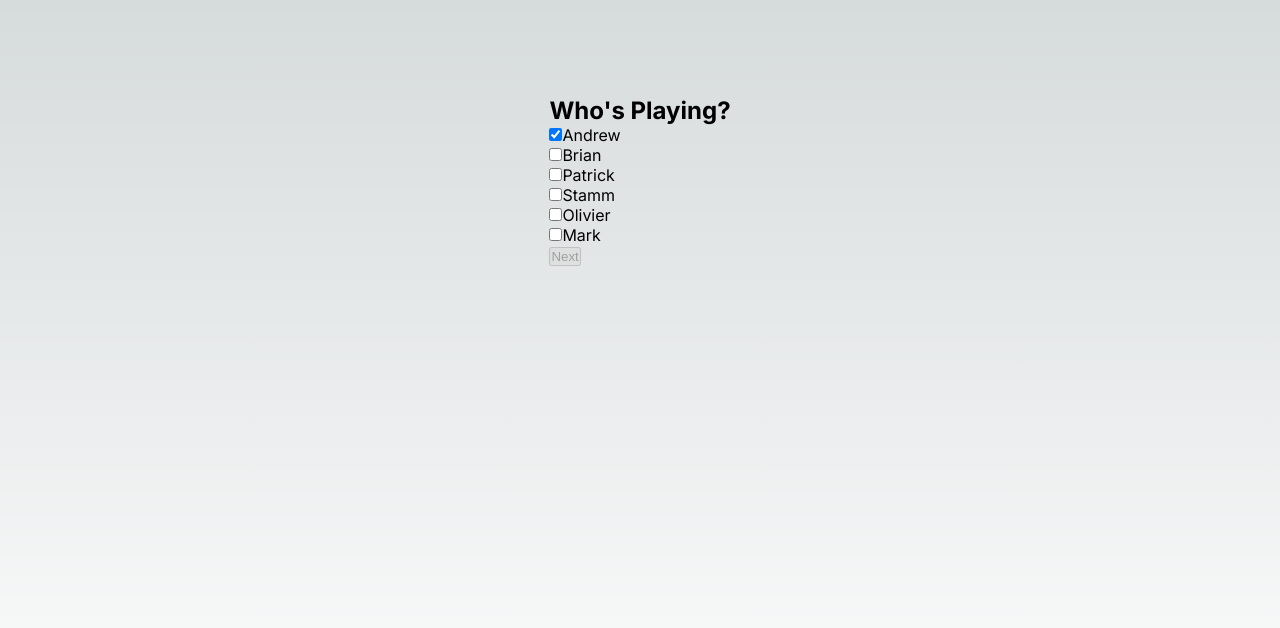
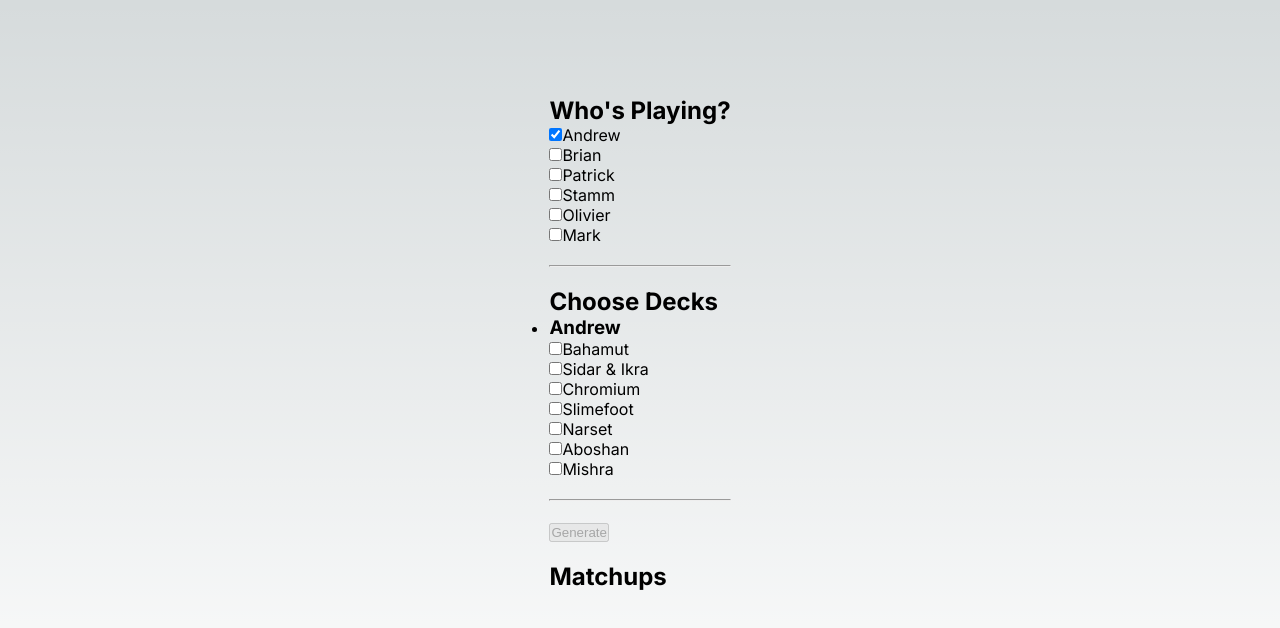
Before and after one commit to a-bort/commander-matchup-react, a Next.js app: page / in a window 1280 px wide. Both pictures are taken after a click on the checkbox 555 px from the left and 134 px from the top of the page. Shown: the top 628 px of the page. Built offline with nearby package versions, Linux system fonts and the light colour scheme.

Commit message:
Ported the basic combinator to state and next. super sloppy

```diff
--- a/src/app/page.tsx
+++ b/src/app/page.tsx
@@ -24,6 +24,119 @@ interface PlayerIndexedDeckList {
 	[key: string]: Array<Deck>;
 }
 
+//CLASSES
+
+class Matchup {
+	matchupDecks: Array<Deck> = [];
+	matchupName: string = "";
+	colorCoverage: string = "";
+	powerVariance: number = 0;
+	strategyOverlap: number = 0;
+
+	constructor(decks: Array<Deck>) {
+		this.matchupDecks = decks;
+		this.generateMatchupName();
+		this.generateColorCoverage();
+		this.generatePowerVariance();
+		this.generateStrategyOverlap();
+	}
+
+	generateMatchupName() {
+		if(this.matchupDecks.length == 0){return;}
+		var name = this.matchupDecks[0].commander;
+		for(var i = 1; i < this.matchupDecks.length; i++){
+			name = `${name} vs. ${this.matchupDecks[i].commander}`;
+		}
+		this.matchupName = name;
+	}
+
+	generateColorCoverage() {
+		let w: boolean = false;
+		let u: boolean = false;
+		let b: boolean = false;
+		let r: boolean = false;
+		let g: boolean = false;
+		for(var i = 0; i < this.matchupDecks.length; i++){
+			w = w || this.matchupDecks[i].w;
+			u = u || this.matchupDecks[i].u;
+			b = b || this.matchupDecks[i].b;
+			r = r || this.matchupDecks[i].r;
+			g = g || this.matchupDecks[i].g;
+		}
+		this.colorCoverage = (w ? "W" : "").concat(u ? "U" : "", b ? "B" : "", r ? "R" : "", g ? "G" : "");
+	}
+
+	generatePowerVariance() {
+		let powers: Array<number> = [];
+		for(var i = 0; i < this.matchupDecks.length; i++){
+			powers.push(this.matchupDecks[i].power);
+		}
+		this.powerVariance = calculateSD(calculateVariance(powers));
+	}
+
+	generateStrategyOverlap() {
+		let overlap: number = 0;
+		for(var i = 0; i < this.matchupDecks.length - 1; i++){
+			for(var j = i+1; j < this.matchupDecks.length; j++){
+				overlap += commonArrayElements(this.matchupDecks[i].strategy, this.matchupDecks[j].strategy);
+			}
+		}
+		this.strategyOverlap = overlap;
+	}
+}
+
+/********************
+*
+* UTILITY FUNCTIONS
+*
+***********************/
+
+const cartesian = (set_a: Array<Array<Deck>>, set_b: Array<Deck>): Array<Array<Deck>> => {
+	let result: Array<Array<Deck>> = [];
+	for(var i=0; i<set_a.length; i++){
+		for(var j=0; j<set_b.length; j++){
+			let temp: Array<Deck> = set_a[i].concat(set_b[j]);
+			result.push(temp);
+		}
+	}
+	return result;
+}
+
+const calculateMean = (values: number[]): number => {
+  const mean = (values.reduce((sum, current) => sum + current)) / values.length;
+  return mean;
+}
+
+// Calculate variance
+const calculateVariance = (values: number[]): number => {
+  const average = calculateMean(values);
+  const squareDiffs = values.map((value: number): number => {
+	const diff = value - average;
+	return diff * diff;
+  })
+
+  const variance = calculateMean(squareDiffs);
+  return variance;
+}
+
+// Calculate stand deviation
+const calculateSD = (variance: number): number => {
+  return  Math.sqrt(variance);
+}
+
+const commonArrayElements = (arr_1: Array<string>, arr_2: Array<string>): number => {
+	let count = 0;
+	for(var i = 0; i < arr_1.length; i++){
+		for(var j = 0; j < arr_2.length; j++){
+			if(arr_1[i] == arr_2[j]){
+				count++;
+			}
+		}
+	}
+	return count;
+}
+
+
 //BASE COMPONENT
 
 export default function Home() {
@@ -38,12 +151,15 @@ export default function Home() {
 
 function MatchupGenerator() {
 
-	const [step, setStep] = useState(0);
-	const [selectedPlayers, setSelectedPlayers] = useState([]);
-	const [selectedDecks, setSelectedDecks] = useState([]);
+	// ************ STATE ******************
+	const [step, setStep] = useState(0); //DEFUNCT?
+	const [selectedPlayerDeckLists, setSelectedPlayerDeckLists] = useState({}); //key: playerName | value: chosenDecks
+	const [submitEnabled, setSubmitEnabled] = useState(false);
+	const [matchups, setMatchups] = useState([]); //List of Matchup objects
 
-	const maxStep = 1;
+	const maxStep = 2;
 
+	// ************ REPLACE WITH DATABASE
 	let decka1: Deck = {player: "Andrew", commander: "Bahamut", w:true, u: false, b: false, r: false, g: false, strategy:["Initiative", "Tokens", "Superfriends"], power: 5};
 	let decka2: Deck = {player: "Andrew", commander: "Sidar & Ikra", w:true, u: false, b: true, r: false, g: true, strategy:["Lifegain"], power: 7};
 	let decka3: Deck = {player: "Andrew", commander: "Chromium", w:true, u: true, b: true, r: false, g: false, strategy:["Control", "Self Discard"], power: 5};
@@ -106,25 +222,52 @@ function MatchupGenerator() {
 		deckm2
 	];
 
+	// **************** DATA MANIPULATION
+
+	let deckListByPlayer: PlayerIndexedDeckList = {};
+
+	for(var i = 0; i < fullDeckList.length; i++){
+		var deck = fullDeckList[i];
+		if(!deckListByPlayer[deck.player]){
+			deckListByPlayer[deck.player] = new Array<Deck>();
+		}
+		deckListByPlayer[deck.player].push(deck);
+	}
+
 	let playerPool = [...new Set(fullDeckList.map(deck => deck.player))];
-	//console.log(playerPool);
 
 	const handlePlayerSelect = (event) => {
-		var updatedPlayerList = [...selectedPlayers];
+		var updatedSelectedPlayerDeckLists = {...selectedPlayerDeckLists};
 		if(event.target.checked){
-			updatedPlayerList = [...selectedPlayers, event.target.value];
+			updatedSelectedPlayerDeckLists[event.target.value] = deckListByPlayer[event.target.value];
 		} else {
-			updatedPlayerList.splice(updatedPlayerList.indexOf(event.target.value), 1);
+			delete updatedSelectedPlayerDeckLists[event.target.value];
 		}
-		setSelectedPlayers(updatedPlayerList);
+		setSelectedPlayerDeckLists(updatedSelectedPlayerDeckLists);
 	};
+
+	const handleDeckSelect = (event) => {
+		let player = event.target.getAttribute("pname");
+		let deckIndex = event.target.value;
+
+		var updatedSelectedPlayerDeckLists = {...selectedPlayerDeckLists};
+
+		updatedSelectedPlayerDeckLists[player][deckIndex].selected = event.target.checked;
+		setSelectedPlayerDeckLists(updatedSelectedPlayerDeckLists);
+		console.log(selectedPlayerDeckLists);
+	}
+
+	/********
+	*  DEFUNCT DISPLAY FOR PAGED VERSION
 
 	const conditionalComponent = () => {
 		switch(step) {
 			case 0:
 				return <ChoosePlayersStep playerPool={playerPool} handlePlayerSelect={handlePlayerSelect}/>;
 			case 1:
-				return <ChooseDecksStep selectedPlayers={selectedPlayers}/>;
+				return <ChooseDecksStep selectedPlayerDeckLists={selectedPlayerDeckLists} handleDeckSelect={handleDeckSelect}/>;
+			case 2:
+				return <MatchupList />;
 			default:
 				console.log("ERROR - STEP OUT OF BOUNDS");
 				return <ChoosePlayersStep />;
@@ -134,33 +277,86 @@ function MatchupGenerator() {
 	const nextDisabled = () => {
 		switch(step){
 			case 0:
-				return selectedPlayers.length < 2;
+				return Object.keys(selectedPlayerDeckLists).length < 2;
 			case 1:
-				return true;
+				return !readyToGenerate();
+			case 2:
+				return false;
 			default:
 				console.log("ERROR: STEP OUT OF BOUNDS");
 				return true;
 		}
 	}
 
-	const handleNext = () => {
-		if(step < maxStep){
-			setStep(step + 1);
-		} else {
-			setStep(0);
+	*
+	*********************/
+
+	const readyToGenerate = () => {
+		var players = Object.keys(selectedPlayerDeckLists);
+		if(players.length < 2){ return false; }
+		else {
+			for (var i = 0; i < players.length; i++){
+				var player = players[i];
+				var found = false;
+				for(var j = 0; j < selectedPlayerDeckLists[player].length; j++){
+					if(selectedPlayerDeckLists[player][j].selected){
+						found = true;
+						break;
+					}
+				}
+				if(!found){
+					return false;
+				}
+			}
 		}
+		return true;
+	}
+
+	const submitDisabled = () => {
+		return !readyToGenerate();
 	};
 
-	const nextButtonText = () => {
-		switch(step){
-			case 0:
-				return "Next";
-			case 1:
-				return "Submit";
-			case 2:
-				return "Start Over";
+	const handleSubmit = () => {
+		let players: Array<string> = Object.keys(selectedPlayerDeckLists);
+		console.log(players);
+		//NEED TO FILTER ONLY SELECTED DECKS
+		let fullLists: Array<Array<Deck>> = Object.values(selectedPlayerDeckLists);
+		let selectedLists: Array<Array<Deck>> = [];
+
+		for(var i = 0; i < fullLists.length; i++){
+			var selectedList = [];
+			for(var j = 0; j < fullLists[i].length; j++){
+				if(fullLists[i][j].selected){
+					selectedList.push(fullLists[i][j]);
+				}
+			}
+			selectedLists.push(selectedList);
 		}
+
+		console.log(selectedLists);
+
+		let deckMatchups: Array<Array<Deck>> = [[]];
+		for(var i = 0; i < selectedLists.length; i++){
+			deckMatchups = cartesian(deckMatchups, selectedLists[i]);
+		}
+
+		console.log(deckMatchups);
+		let updatedMatchups = [...matchups];
+		console.log(matchups);
+		for(var i = 0; i < deckMatchups.length; i++){
+			updatedMatchups.push(new Matchup(deckMatchups[i]));
+		}
+		setMatchups(updatedMatchups);
+
+	};
+
+	const submitText = () => {
+		return "Generate";
 	}
+
+	/****************
+	*
+	* DEFUNCT NEXT BUTTON FUNCTIONALITY
 
 	const handleBack = () => {
 		if(step > 0){
@@ -170,15 +366,30 @@ function MatchupGenerator() {
 		}
 	};
 
+	********************************/
+
+	/**
+	* BASE COMPONENT
+	**/
 
 	return (
-		<div /*style for first frame*/>
-			{conditionalComponent()}
-			{step > 0 && <button onClick={handleBack}>Back</button>}
-			<button disabled={nextDisabled()} onClick={handleNext} /*style for button*/ >{nextButtonText()}</button>
+		<div>
+			<ChoosePlayersStep playerPool={playerPool} handlePlayerSelect={handlePlayerSelect}/>
+			<br/><hr/><br/>
+			<ChooseDecksStep selectedPlayerDeckLists={selectedPlayerDeckLists} handleDeckSelect={handleDeckSelect}/>
+			<br/><hr/><br/>
+			<button disabled={submitDisabled()} onClick={handleSubmit} /*style for button*/ >{submitText()}</button>
+			<br/><br />
+			<MatchupList matchups={matchups}  />
 		</div>
 	);
 };
+
+/************
+*
+* CHOOSE players
+*
+************/
 
 function ChoosePlayersStep({playerPool, handlePlayerSelect}){
 	return (
@@ -203,13 +414,67 @@ function PlayerSelect({playerPool, handlePlayerSelect}){
 	);
 }
 
-function ChooseDecksStep({selectedPlayers}){
+/****************
+*
+* CHOOSE DECKS
+*
+*****************/
+
+function ChooseDecksStep({selectedPlayerDeckLists, handleDeckSelect}){
+	let players = Object.keys(selectedPlayerDeckLists);
 	return (
 		<>
 			<h2>Choose Decks</h2>
-			{selectedPlayers.map((item, index) => (
-				<div key={index}>{item}</div>
+			<ul>
+			{players.map((name, index) => (
+				<DeckSelector key={index} playerName={name} decks={selectedPlayerDeckLists[name]} handleDeckSelect={handleDeckSelect} />
 			))}
+			</ul>
 		</>
 	);
 }
+
+function DeckSelector({playerName, decks, handleDeckSelect}){
+	return (
+	<>
+		<li>
+			<h3>{playerName}</h3>
+			{decks.map((deck, index) => (
+				<div key={index}>
+					<input type="checkbox" value={index} pname={playerName} onChange={handleDeckSelect}/>
+					<span>{deck.commander}</span>
+				</div>
+			))}
+		</li>
+	</>
+	);
+}
+
+/************************
+*
+* RENDER matchups
+*
+*************************/
+
+function MatchupList({matchups}){
+	return (
+		<>
+			<h2>Matchups</h2>
+			<div>
+				{matchups.map((matchup, index) => (
+					<div key={index}>
+						<MatchupListItem matchup={matchup}/>
+					</div>
+				))}
+			</div>
+		</>
+	);
+}
+
+function MatchupListItem({matchup}){
+	return (
+		<div>
+			<span>{matchup.matchupName}</span>
+		</div>
+	)
+}
```
